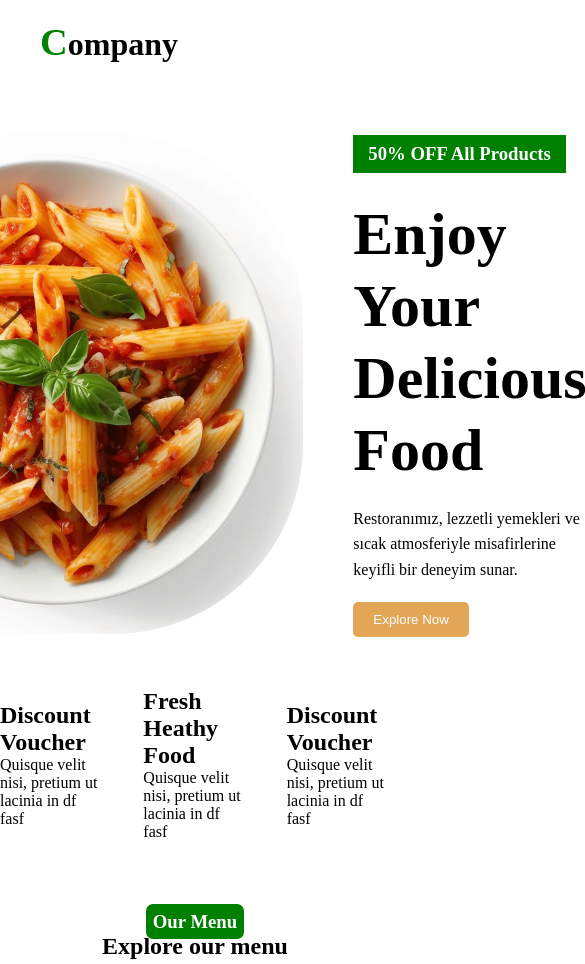
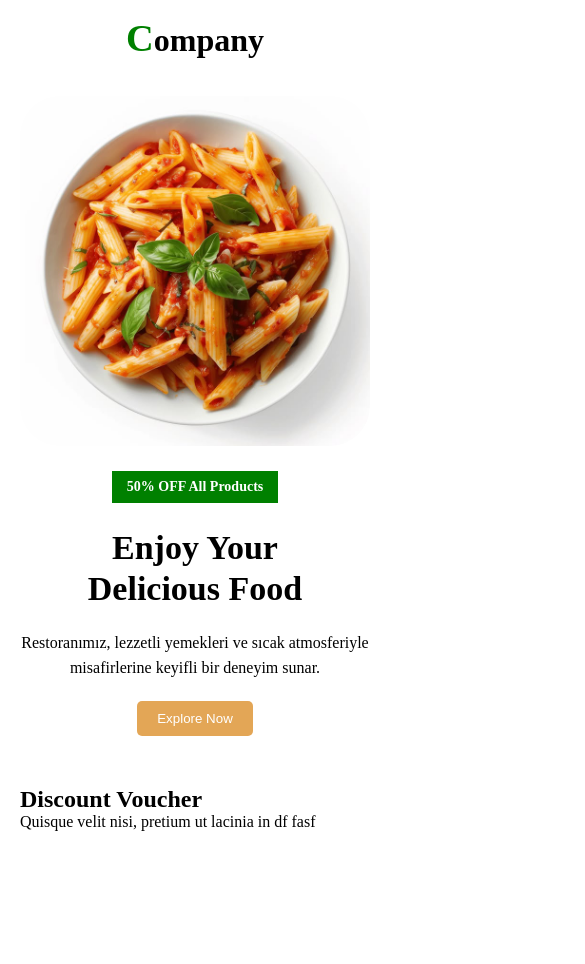
Before and after one commit to preranathapa-19/Restaurant-Website, a plain HTML site: page index.html in a window 390 px wide. Shown: the top 964 px of the page, 585 px wide, since content can reach past the window. After the commit the page ends 844 px from the top, so only its background shows below. Drawn offline with Linux system fonts and the light colour scheme.

Commit message:
Refactor styles for improved layout, responsiveness, and readability

```diff
--- a/style.css
+++ b/style.css
@@ -9,31 +9,39 @@ body{
     height: 100%;
     width: 100%;
     font-family: 'Times New Roman', Times, serif;
+    overflow-x: hidden;
+}
+
+img{
+    max-width: 100%;
+    display: block;
 }
 
 .container{
     display: flex;
-       justify-content: center;
-
+    justify-content: center;
+    padding: 0 20px;
 }
 
 .hero{
     display: flex;
     justify-content: space-between;
     align-items: center;
-    width: 1100px;
+    width: min(1100px, 100%);
     margin-top: 50px;
     gap: 50px;
+    flex-wrap: wrap;
 }
 
 .hero-image img{
-    width: 500px;
+    width: 100%;
+    max-width: 500px;
     height: auto;
     border-radius: 190px;
 }
 
 .hero-content{
-    max-width: 400px;
+    max-width: 500px;
 }
 
 .hero-content h3{
@@ -93,7 +101,13 @@ nav span{
     justify-content: center;
     margin-top: 50px;
     gap: 40px;
+    flex-wrap: wrap;
+    padding: 0 20px;
 
+}
+
+.hero-footer > div{
+    flex: 1 1 250px;
 }
 
 .menu-section{
@@ -104,6 +118,7 @@ nav span{
     display: block;
     width: 100%;
     text-align: center;
+    margin-top: 80px;
 }
 
 .menu-header h3{
@@ -117,13 +132,15 @@ nav span{
 
 .menu-images{
     display: grid;
-    grid-template-columns: 1fr 1fr 1fr 1fr ;
-    padding: 60px 60px;
+    grid-template-columns: repeat(auto-fit, minmax(180px, 1fr));
+    padding: 60px 20px;
     gap: 20px;
 }
-
+git
 .menu-images img{
-    width: 250px;
+    width: 100%;
+    height: 100%;
+    object-fit: cover;
 
 }
 
@@ -134,12 +151,13 @@ nav span{
     background-color: rgb(243, 232, 218);
     color: black;
     padding: 30px ;
+    margin-top: 70px;
+    flex-wrap: wrap;
 
 }
 
 .footer-text ul{
     list-style: none;
-
 }
 
 .footer-text button{
@@ -156,3 +174,54 @@ nav span{
     color: green;
     font-size: larger;
 }
+
+@media (max-width: 768px){
+    nav{
+        padding: 16px 20px;
+        text-align: center;
+    }
+
+    .hero{
+        margin-top: 20px;
+        gap: 25px;
+        justify-content: center;
+        text-align: center;
+    }
+
+    .hero-content h1{
+        font-size: 42px;
+    }
+
+    .hero-image img{
+        border-radius: 40px;
+    }
+
+    .menu-header{
+        margin-top: 40px;
+    }
+
+    .footer-text{
+        gap: 30px;
+        text-align: center;
+    }
+}
+
+@media (max-width: 480px){
+    .hero-content h1{
+        font-size: 34px;
+    }
+
+    .hero-content h3,
+    .menu-header h3{
+        font-size: 14px;
+    }
+
+    .hero-footer{
+        gap: 20px;
+    }
+
+    .menu-images{
+        grid-template-columns: 1fr;
+        padding: 40px 16px;
+    }
+}
```
